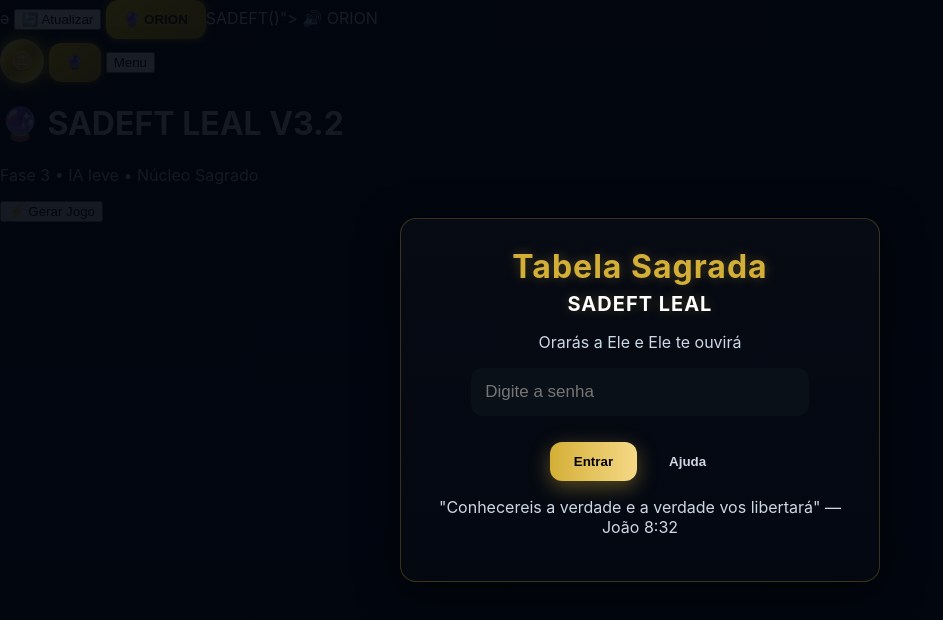
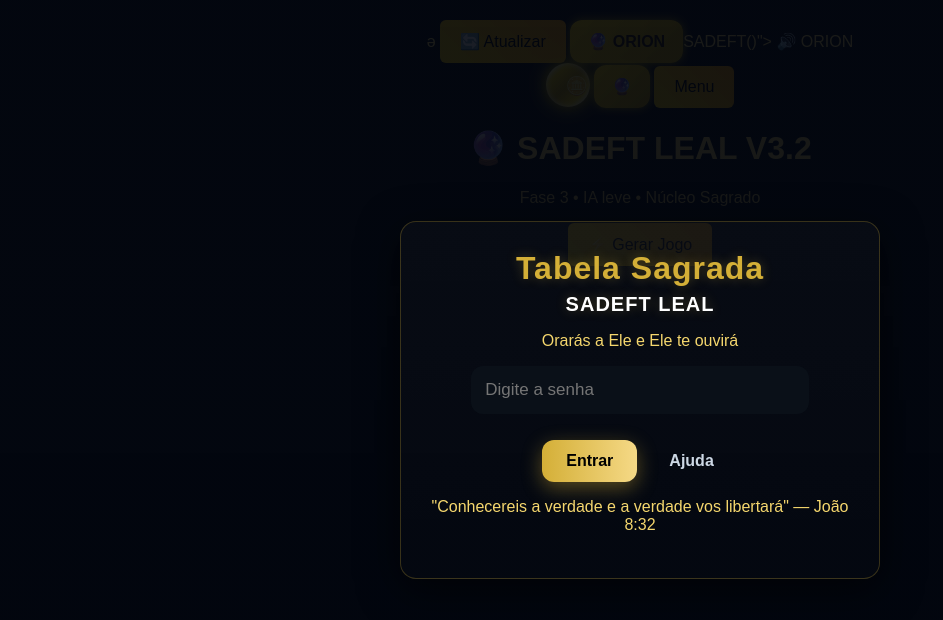
Before and after one commit to lealsadeft2025/tabelass-sagrada-sadeft, a plain HTML site: page index.html in a window 1280 px wide. Shown: the whole page, without its empty margins (0-943 px from the left). Drawn offline with Linux system fonts and the light colour scheme.

Commit message:
Update style.css

```diff
--- a/style.css
+++ b/style.css
@@ -175,3 +175,28 @@ textarea{min-height:90px;resize:vertical}
 .btn-opener:active {
   transform: scale(0.9);
            }
+body {
+  background: #0f0f0f;
+  color: #f5d76e;
+  font-family: Arial, sans-serif;
+  text-align: center;
+  padding: 20px;
+}
+
+button {
+  background: linear-gradient(45deg, gold, orange);
+  border: none;
+  padding: 12px 20px;
+  font-size: 16px;
+  cursor: pointer;
+  border-radius: 6px;
+}
+
+pre {
+  background: #111;
+  color: #00ffcc;
+  padding: 15px;
+  margin-top: 20px;
+  text-align: left;
+  overflow-x: auto;
+  }
```
